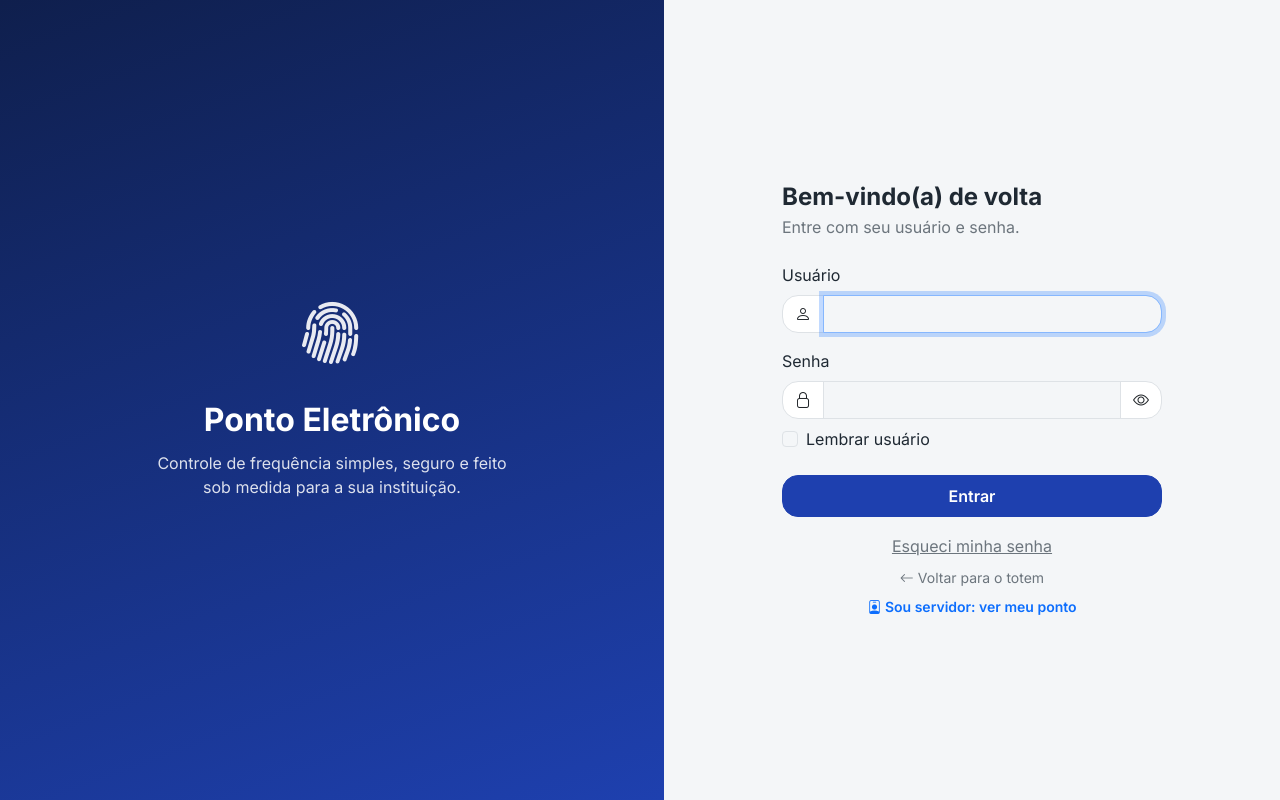
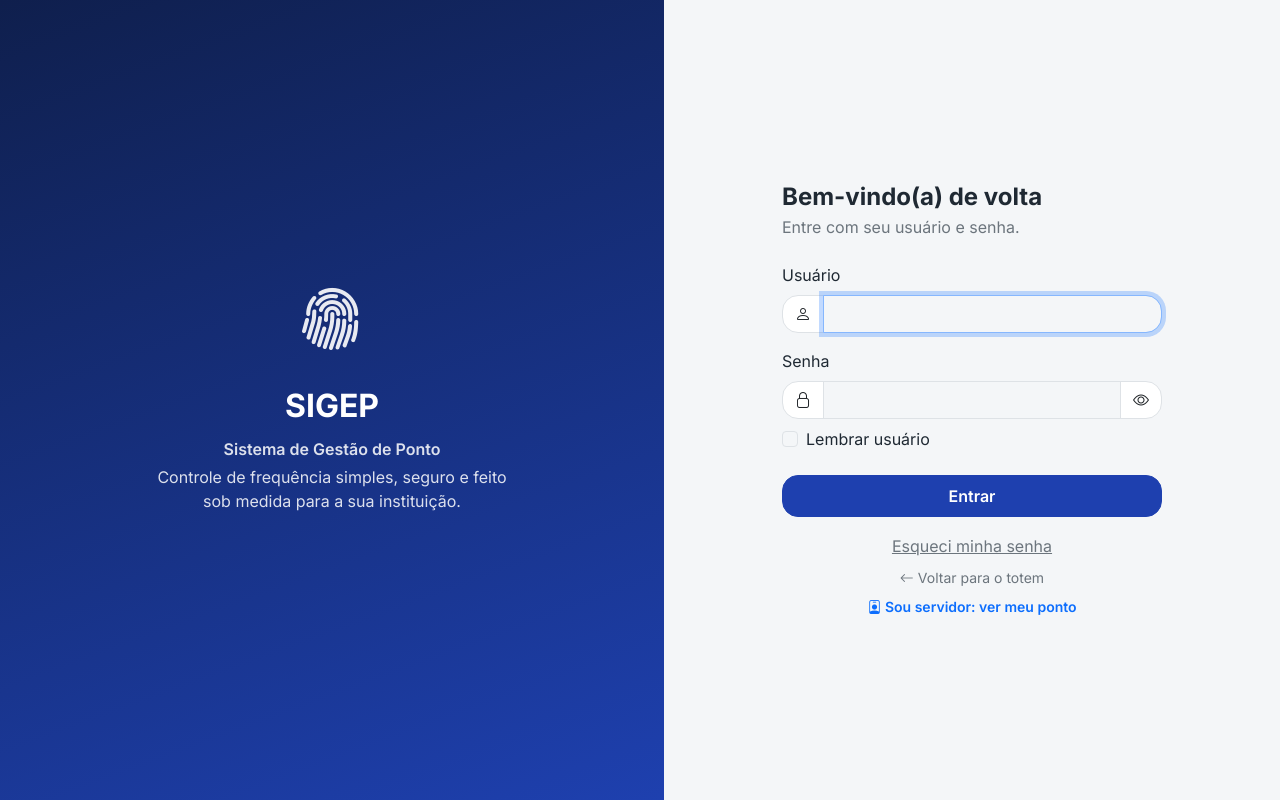
Before and after one commit to anndreluizz/sistema-de-ponto, a Flask app: page /admin/login in a window 1280 px wide. Run offline with Flask 3, Linux system fonts and the light colour scheme; some libraries are stand-ins or nearby versions.

Commit message:
Nome do produto: SIGEP (Sistema de Gestao de Ponto)
Co-Authored-By: Claude Opus 5.5 <noreply@anthropic.com>

```diff
--- a/LEIAME.txt
+++ b/LEIAME.txt
@@ -17,7 +17,7 @@ COMO USAR PELA PRIMEIRA VEZ
 1. De dois cliques no arquivo "iniciar.bat".
    - Na primeira vez, ele vai demorar um pouco mais (instalando os programas
      necessarios). Nas proximas vezes é rapido.
-   - Vai abrir uma janela preta chamada "Servidor - Sistema de Ponto" — essa
+   - Vai abrir uma janela preta chamada "Servidor - SIGEP" — essa
      janela PRECISA continuar aberta o dia todo (pode minimizar, so nao feche).
    - O navegador vai abrir sozinho na tela do totem.
 
@@ -301,7 +301,7 @@ Esse script funciona com o servidor ligado ou desligado.
 
 COMO PARAR O SISTEMA
 ----------------------
-Feche a janela preta "Servidor - Sistema de Ponto". Para usar de novo, so
+Feche a janela preta "Servidor - SIGEP". Para usar de novo, so
 rodar o "iniciar.bat" outra vez.
 
 
--- a/exportadores.py
+++ b/exportadores.py
@@ -14,7 +14,7 @@ BASE_DIR = Path(__file__).resolve().parent
 
 def obter_dados_cabecalho(conn):
     config = conn.execute("SELECT * FROM configuracoes WHERE id = 1").fetchone()
-    nome_instituicao = (config["nome_instituicao"] if config else "") or "Ponto Eletrônico"
+    nome_instituicao = (config["nome_instituicao"] if config else "") or "SIGEP"
     logo_abs_path = None
     if config and config["logo_path"]:
         candidato = BASE_DIR / "static" / config["logo_path"]
--- a/templates/_macros.html
+++ b/templates/_macros.html
@@ -43,7 +43,7 @@
       <img src="{{ url_for('static', filename=config.logo_path) }}" style="max-height:48px;" alt="Logo">
     {% endif %}
     <div>
-      <div class="fw-bold">{{ (config.nome_instituicao if config and config.nome_instituicao else "Ponto Eletrônico") }}</div>
+      <div class="fw-bold">{{ (config.nome_instituicao if config and config.nome_instituicao else "SIGEP") }}</div>
       <div class="h5 fw-bold mb-0">{{ titulo }}</div>
       <div class="text-secondary small">{{ subtitulo }}</div>
     </div>
--- a/templates/_menu.html
+++ b/templates/_menu.html
@@ -8,7 +8,7 @@
 <header class="menu-topo navbar navbar-expand-lg sem-impressao">
   <div class="container-fluid menu-topo-faixa">
     <a class="menu-marca" href="{{ url_for('dashboard') }}">
-      <i class="bi bi-fingerprint"></i><span>Ponto</span>
+      <i class="bi bi-fingerprint"></i><span>SIGEP</span>
     </a>
 
     <button class="navbar-toggler" type="button" data-bs-toggle="collapse" data-bs-target="#menu-principal"
--- a/templates/base.html
+++ b/templates/base.html
@@ -3,7 +3,7 @@
 <head>
   <meta charset="utf-8">
   <meta name="viewport" content="width=device-width, initial-scale=1">
-  <title>{% block titulo %}{{ titulo_pagina }}{% endblock %} - Ponto Eletrônico</title>
+  <title>{% block titulo %}{{ titulo_pagina }}{% endblock %} - SIGEP</title>
   <link rel="icon" href="{{ url_for('static', filename='icone_app.ico') }}">
   <link rel="stylesheet" href="{{ url_for('static', filename='vendor/bootstrap/bootstrap.min.css') }}">
   <link rel="stylesheet" href="{{ url_for('static', filename='vendor/bootstrap-icons/bootstrap-icons.min.css') }}">
--- a/templates/cracha.html
+++ b/templates/cracha.html
@@ -29,7 +29,7 @@
         {% if config.logo_path %}
           <img src="{{ url_for('static', filename=config.logo_path) }}" class="cracha-logo" alt="">
         {% endif %}
-        <span class="cracha-instituicao">{{ config.nome_instituicao or "Ponto Eletrônico" }}</span>
+        <span class="cracha-instituicao">{{ config.nome_instituicao or "SIGEP" }}</span>
       </div>
       <div class="cracha-corpo">
         <div class="cracha-dados">
--- a/templates/kiosk.html
+++ b/templates/kiosk.html
@@ -3,7 +3,7 @@
 <head>
   <meta charset="utf-8">
   <meta name="viewport" content="width=device-width, initial-scale=1, user-scalable=no">
-  <title>Ponto Eletrônico</title>
+  <title>SIGEP</title>
   <link rel="icon" href="{{ url_for('static', filename='icone_app.ico') }}">
   <link rel="stylesheet" href="{{ url_for('static', filename='vendor/bootstrap-icons/bootstrap-icons.min.css') }}">
   <link rel="stylesheet" href="{{ url_for('static', filename='vendor/inter/fonts.css') }}">
@@ -15,7 +15,7 @@
     {% if config and config.logo_path %}
       <img src="{{ url_for('static', filename=config.logo_path) }}" class="kiosk-logo" alt="Logo da instituição">
     {% endif %}
-    <h1>{{ config.nome_instituicao if config and config.nome_instituicao else "Ponto Eletrônico" }}</h1>
+    <h1>{{ config.nome_instituicao if config and config.nome_instituicao else "SIGEP" }}</h1>
     {% if not totem_autorizado %}
       <p class="kiosk-aviso"><strong>Este aparelho ainda não está autorizado como totem.</strong><br>
         Um administrador precisa entrar pela engrenagem, ir em Configurações e clicar em
--- a/templates/login.html
+++ b/templates/login.html
@@ -4,7 +4,7 @@
 <head>
   <meta charset="utf-8">
   <meta name="viewport" content="width=device-width, initial-scale=1">
-  <title>Login - Ponto Eletrônico</title>
+  <title>Login - SIGEP</title>
   <link rel="icon" href="{{ url_for('static', filename='icone_app.ico') }}">
   <link rel="stylesheet" href="{{ url_for('static', filename='vendor/bootstrap/bootstrap.min.css') }}">
   <link rel="stylesheet" href="{{ url_for('static', filename='vendor/bootstrap-icons/bootstrap-icons.min.css') }}">
@@ -15,7 +15,8 @@
   <div class="login-tela">
     <div class="login-painel-lateral">
       <i class="bi bi-fingerprint"></i>
-      <h2>Ponto Eletrônico</h2>
+      <h2>SIGEP</h2>
+      <p class="fw-semibold mb-1">Sistema de Gestão de Ponto</p>
       <p>Controle de frequência simples, seguro e feito sob medida para a sua instituição.</p>
     </div>
 
```
Also changed, not shown: README.md, 1 other file.
